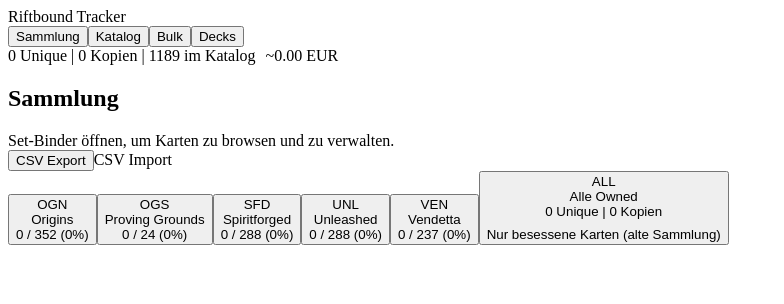
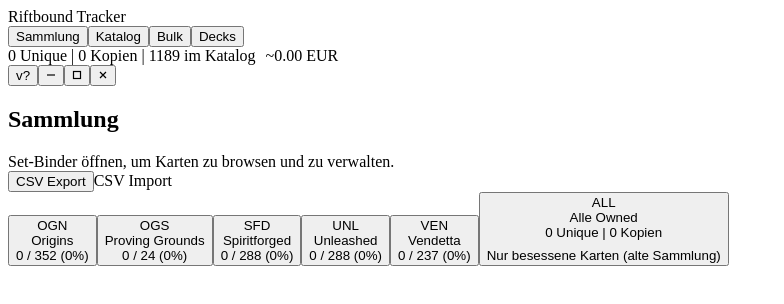
Before and after one commit to Goodplayer01/riftbound-tracker, a React (Vite) app: page / in a window 1280 px wide. Shown: the top 304 px of the page, without its empty margins (0-784 px from the left). Built offline with nearby package versions, Linux system fonts and the light colour scheme; the HTML template or start-up script is replaced by a standard one.

Commit message:
Frameless Ascent-style chrome with themed window controls; bump 0.1.9
Remove native menu bar, add custom min/max/close and clickable version for update checks.

```diff
--- a/electron/preload.cjs
+++ b/electron/preload.cjs
@@ -3,9 +3,14 @@ const { contextBridge, ipcRenderer } = require('electron')
 contextBridge.exposeInMainWorld('riftbound', {
   getVersion: () => ipcRenderer.invoke('app:getVersion'),
   installUpdate: () => ipcRenderer.invoke('updater:install'),
+  checkForUpdates: () => ipcRenderer.invoke('updater:check'),
   onUpdater: (cb) => {
     const listener = (_event, payload) => cb(payload)
     ipcRenderer.on('updater', listener)
     return () => ipcRenderer.removeListener('updater', listener)
   },
+  windowMinimize: () => ipcRenderer.invoke('window:minimize'),
+  windowMaximize: () => ipcRenderer.invoke('window:maximize'),
+  windowIsMaximized: () => ipcRenderer.invoke('window:isMaximized'),
+  windowClose: () => ipcRenderer.invoke('window:close'),
 })
--- a/package.json
+++ b/package.json
@@ -1,7 +1,7 @@
 {
   "name": "riftbound-tracker",
   "private": true,
-  "version": "0.1.8",
+  "version": "0.1.9",
   "description": "Riftbound-only collection and deck tracker for Windows",
   "author": "Goodplayer01",
   "main": "electron/main.cjs",
--- a/src/App.tsx
+++ b/src/App.tsx
@@ -47,6 +47,7 @@ export default function App() {
   const [deckOwnedOnly, setDeckOwnedOnly] = useState(true)
   const [appVersion, setAppVersion] = useState('')
   const [updateInfo, setUpdateInfo] = useState<{ status: string; version?: string; message?: string } | null>(null)
+  const [isMaximized, setIsMaximized] = useState(false)
   const [priceBook, setPriceBook] = useState<PriceBook | null>(null)
   // null = binder dashboard; 'owned' = all owned; set code = that set binder
   const [binderView, setBinderView] = useState<string | null>(null)
@@ -55,9 +56,46 @@ export default function App() {
 
   useEffect(() => {
     window.riftbound?.getVersion().then(setAppVersion).catch(() => {})
+    window.riftbound?.windowIsMaximized?.().then(setIsMaximized).catch(() => {})
     const off = window.riftbound?.onUpdater((p) => setUpdateInfo(p))
     return () => { off?.() }
   }, [])
+
+  async function checkUpdates() {
+    setUpdateInfo({ status: 'checking' })
+    try {
+      await window.riftbound?.checkForUpdates?.()
+    } catch (e) {
+      setUpdateInfo({ status: 'error', message: String(e) })
+    }
+  }
+
+  async function toggleMaximize() {
+    try {
+      const next = await window.riftbound?.windowMaximize?.()
+      if (typeof next === 'boolean') setIsMaximized(next)
+    } catch {}
+  }
+
+  function updateLabel() {
+    const s = updateInfo?.status
+    if (s === 'checking') return 'Suche Updates...'
+    if (s === 'available') return `Update ${updateInfo?.version || ''}...`
+    if (s === 'downloaded') return `Update bereit ${updateInfo?.version || ''}`.trim()
+    if (s === 'not-available') return 'Aktuell'
+    if (s === 'error') return 'Update-Fehler'
+    return appVersion ? `v${appVersion}` : 'v?'
+  }
+
+  function updateTitle() {
+    const s = updateInfo?.status
+    if (s === 'checking') return 'Suche nach Updates...'
+    if (s === 'available') return `Update ${updateInfo?.version} verfügbar`
+    if (s === 'downloaded') return `Update ${updateInfo?.version} bereit - Neustart`
+    if (s === 'not-available') return 'Keine Updates - aktuell'
+    if (s === 'error') return updateInfo?.message || 'Update-Fehler'
+    return 'Nach Updates suchen'
+  }
 
   useEffect(() => {
     setCollection(loadCollection())
@@ -368,9 +406,9 @@ export default function App() {
 
   return (
     <div className="app">
-      <header className="top">
-        <div className="brand">Riftbound <span>Tracker</span>{appVersion ? <span className="pill" style={{ marginLeft: 8 }}>v{appVersion}</span> : null}</div>
-        <nav className="tabs">
+      <header className="top titlebar">
+        <div className="brand">Riftbound <span>Tracker</span></div>
+        <nav className="tabs no-drag">
           {([
             ['collection', 'Sammlung'],
             ['catalog', 'Katalog'],
@@ -382,20 +420,39 @@ export default function App() {
             </button>
           ))}
         </nav>
-        <div className="stats" style={{ display: 'flex', gap: 10, alignItems: 'center' }}>
+        <div className="stats no-drag" style={{ display: 'flex', gap: 10, alignItems: 'center' }}>
           <span>{totals.unique} Unique | {totals.copies} Kopien | {totals.catalog} im Katalog</span>
           {collectionValue && (
             <span className="value-pill" title="Schätzung: Owned * Low + Foil * FoilLow (EUR, Cardmarket)">
               ~{collectionValue.sum.toFixed(2)} EUR
             </span>
           )}
-          {updateInfo?.status === 'available' && <span className="pill">Update...</span>}
           {updateInfo?.status === 'downloaded' && (
-            <>
-              <span className="pill">Update bereit - Neustart</span>
-              <button className="btn small primary" onClick={() => window.riftbound?.installUpdate()}>Neustart</button>
-            </>
+            <button className="btn small primary" onClick={() => window.riftbound?.installUpdate()}>Neustart</button>
           )}
+        </div>
+        <div className="chrome no-drag">
+          <button
+            type="button"
+            className={`version-btn${updateInfo?.status ? ` status-${updateInfo.status}` : ''}`}
+            title={updateTitle()}
+            onClick={checkUpdates}
+          >
+            {updateLabel()}
+          </button>
+          <button type="button" className="win-btn" title="Minimieren" aria-label="Minimieren" onClick={() => window.riftbound?.windowMinimize?.()}>
+            <svg width="10" height="10" viewBox="0 0 10 10" aria-hidden="true"><path d="M1 5h8" stroke="currentColor" strokeWidth="1.2" fill="none" /></svg>
+          </button>
+          <button type="button" className="win-btn" title={isMaximized ? 'Wiederherstellen' : 'Maximieren'} aria-label={isMaximized ? 'Wiederherstellen' : 'Maximieren'} onClick={toggleMaximize}>
+            {isMaximized ? (
+              <svg width="10" height="10" viewBox="0 0 10 10" aria-hidden="true"><path d="M2.5 3.5h5v5h-5zM3.5 2.5h5v5" stroke="currentColor" strokeWidth="1.1" fill="none" /></svg>
+            ) : (
+              <svg width="10" height="10" viewBox="0 0 10 10" aria-hidden="true"><rect x="1.5" y="1.5" width="7" height="7" stroke="currentColor" strokeWidth="1.2" fill="none" /></svg>
+            )}
+          </button>
+          <button type="button" className="win-btn win-close" title="Schließen" aria-label="Schließen" onClick={() => window.riftbound?.windowClose?.()}>
+            <svg width="10" height="10" viewBox="0 0 10 10" aria-hidden="true"><path d="M2 2l6 6M8 2L2 8" stroke="currentColor" strokeWidth="1.2" fill="none" /></svg>
+          </button>
         </div>
       </header>
 
--- a/src/styles.css
+++ b/src/styles.css
@@ -31,11 +31,20 @@ a { color: var(--accent2); }
 
 .top {
   display: flex; gap: 12px; align-items: center; justify-content: space-between;
-  padding: 14px 18px;
+  padding: 10px 10px 10px 18px;
   border-bottom: 1px solid var(--border-gold);
   background: linear-gradient(180deg, rgba(22,18,12,.94), rgba(12,14,20,.92));
   backdrop-filter: blur(10px); position: sticky; top: 0; z-index: 5;
   box-shadow: 0 1px 0 rgba(212,175,55,.12);
+}
+.titlebar {
+  -webkit-app-region: drag;
+  app-region: drag;
+  user-select: none;
+}
+.no-drag {
+  -webkit-app-region: no-drag;
+  app-region: no-drag;
 }
 .brand { display: flex; gap: 10px; align-items: center; font-weight: 750; letter-spacing: .6px; text-transform: uppercase; font-size: 14px; }
 .brand span { color: var(--accent2); }
@@ -50,6 +59,29 @@ a { color: var(--accent2); }
   box-shadow: inset 0 0 0 1px rgba(212,175,55,.25), 0 0 12px rgba(212,175,55,.08);
 }
 .stats { color: var(--muted); font-size: 13px; }
+
+.chrome {
+  display: flex; align-items: stretch; gap: 2px; margin-left: 4px; flex-shrink: 0;
+}
+.version-btn {
+  border: none; background: transparent; color: var(--muted);
+  font-size: 12px; padding: 0 10px; border-radius: 6px;
+  letter-spacing: .02em; white-space: nowrap;
+}
+.version-btn:hover { color: var(--accent2); background: rgba(212,175,55,.08); }
+.version-btn.status-checking { color: var(--warn); }
+.version-btn.status-available,
+.version-btn.status-downloaded { color: var(--accent2); }
+.version-btn.status-not-available { color: #8fd18f; }
+.version-btn.status-error { color: var(--danger); }
+
+.win-btn {
+  width: 42px; height: 32px; border: none; background: transparent;
+  color: #d8d0c0; display: inline-flex; align-items: center; justify-content: center;
+  border-radius: 6px; padding: 0;
+}
+.win-btn:hover { background: rgba(255,255,255,.08); color: #fff; }
+.win-btn.win-close:hover { background: #c42b2b; color: #fff; }
 
 .main { padding: 18px; max-width: 1400px; width: 100%; margin: 0 auto; }
 .toolbar { display: flex; gap: 10px; flex-wrap: wrap; margin-bottom: 14px; align-items: center; }
@@ -106,7 +138,7 @@ a { color: var(--accent2); }
 .help { color: var(--muted); font-size: 13px; margin: 0 0 10px; }
 textarea.field { min-height: 160px; resize: vertical; font-family: ui-monospace, SFMono-Regular, Menlo, Consolas, monospace; font-size: 13px; }
 .split { display: grid; grid-template-columns: 1.2fr .8fr; gap: 14px; }
-@media (max-width: 960px) { .split { grid-template-columns: 1fr; } .top { flex-direction: column; align-items: stretch; } }
+@media (max-width: 960px) { .split { grid-template-columns: 1fr; } .top { flex-wrap: wrap; } .chrome { margin-left: auto; } }
 
 .list { display: grid; gap: 8px; }
 .list-item {
@@ -188,7 +220,7 @@ textarea.field { min-height: 160px; resize: vertical; font-family: ui-monospace,
 }
 
 .binder-toolbar {
-  position: sticky; top: 64px; z-index: 4;
+  position: sticky; top: 56px; z-index: 4;
   background: rgba(10,12,16,.92); backdrop-filter: blur(8px);
   padding: 10px 0; margin-top: -4px;
   border-bottom: 1px solid transparent;
```
Also changed, not shown: electron/main.cjs (+42 -1 lines), src/vite-env.d.ts (+7 -0 lines).
